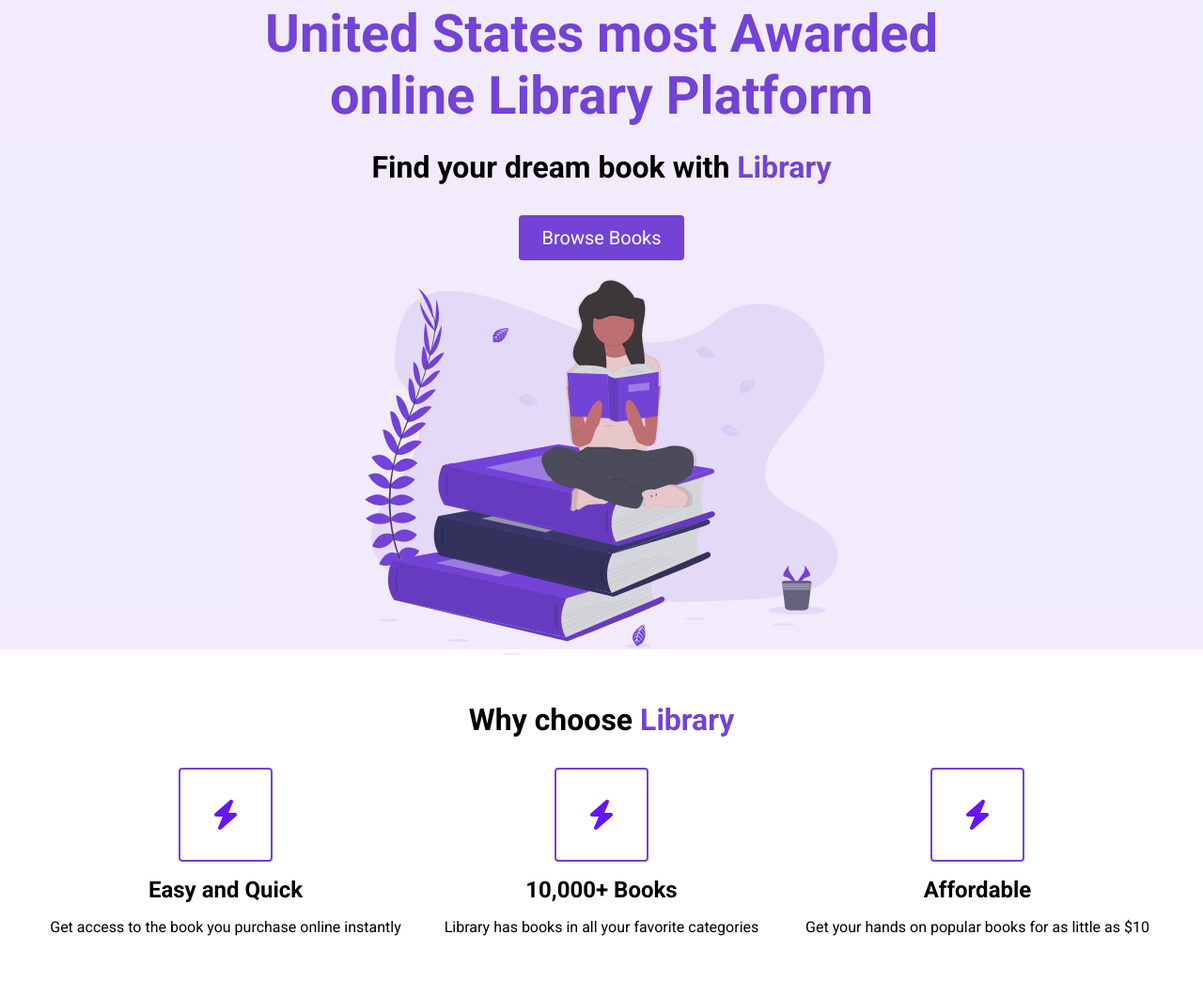
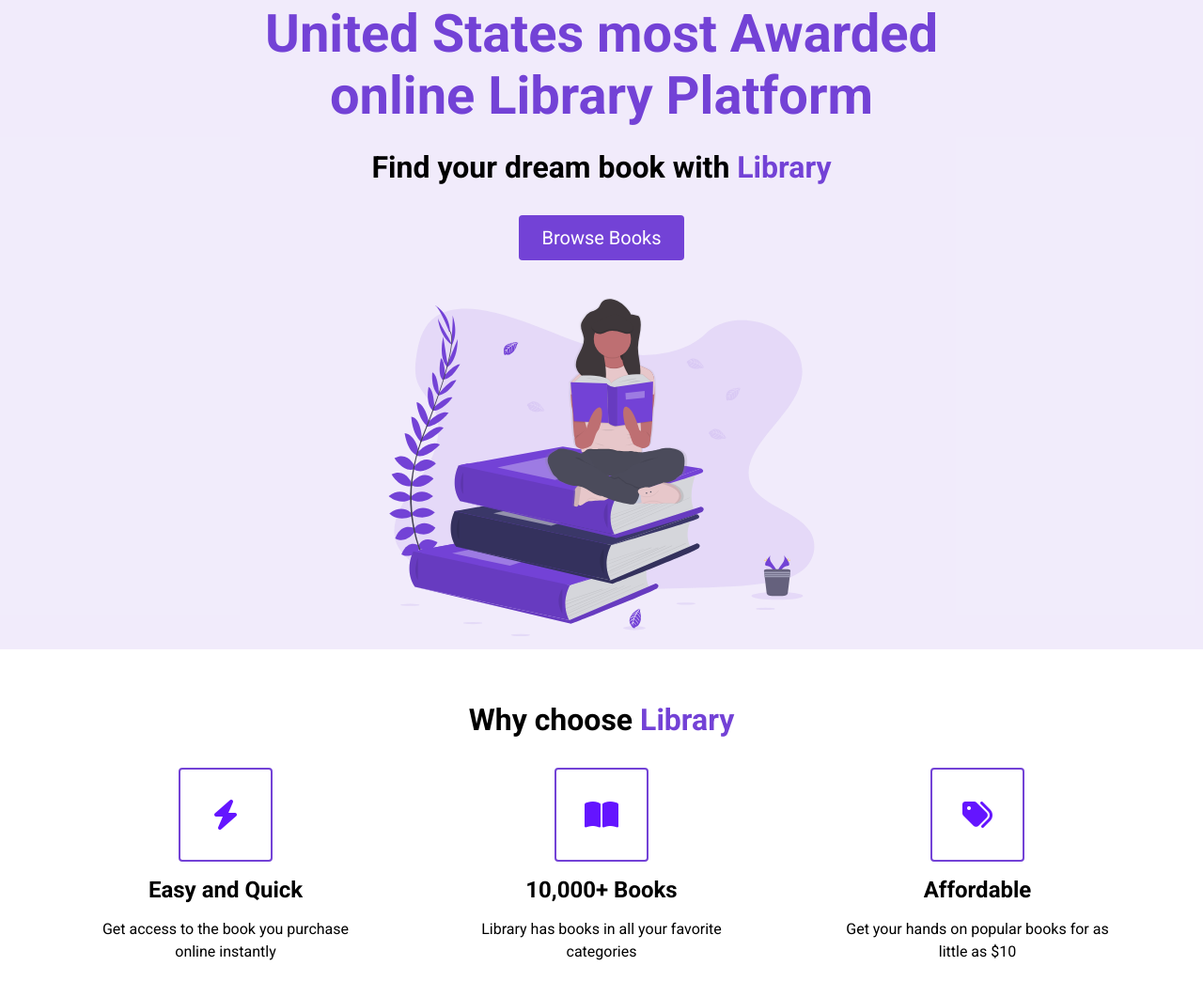
Before and after one commit to SimBarz310/Simon-e-commerce, a plain HTML site: page index.html in a window 1280 px wide. Shown: the part 109-1170 px from the top of the page at 94% size. Drawn offline with Linux system fonts and the light colour scheme.

Commit message:
simons-e-commerce

```diff
--- a/index.html
+++ b/index.html
@@ -50,14 +50,14 @@
             </div>
             <div class="highlight">
               <div class="hightlight__img">
-                <i class="fa-solid fa-bolt"></i>
+                <i class="fa-solid fa-book-open"></i>
               </div>
               <h3 class="highlight__subtitle">10,000+ Books</h3>
               <p class="highlight__para">Library has books in all your favorite categories</p>
             </div>
             <div class="highlight">
               <div class="hightlight__img">
-                <i class="fa-solid fa-bolt"></i>
+                <i class="fa-solid fa-tags"></i>
               </div>
               <h3 class="highlight__subtitle">Affordable</h3>
               <p class="highlight__para">Get your hands on popular books for as little as $10</p>
--- a/style.css
+++ b/style.css
@@ -15,6 +15,11 @@ img {
   width: 100%;
   height: 100%;
   max-height: 50vh;
+  padding: 20px;
+}
+
+p {
+  line-height: 1.5;
 }
 
 .nav__container{
@@ -139,6 +144,34 @@ Highlights
 
 */
 
+#higlights {
+  position: relative;
+}
+
+/*#highlights:after {
+  background: url(E-commerce-assets/wave.svg);
+  content:"";
+  position: absolute
+  width: 101vw;
+  height: 12vw;
+}*/
+
+#highlights:before {
+  background: url(E-commerce-assets/wave.svg);
+  content: "";
+  position: absolute;
+  width: 101vw;
+  height: 12vw;
+  top: 1px;
+  left: 0;
+  z-index: 1;
+  background-size: cover;
+  background-repeat: no-repeat;
+  transform: translateY(-100%);
+}
+
+
+
 .highlight__wrapper {
   display: flex;
 }
@@ -154,6 +187,7 @@ Highlights
 
 .highlight__para {
   text-align: center;
+  max-width: 280px;
 }
 
 .hightlight__img {
```
